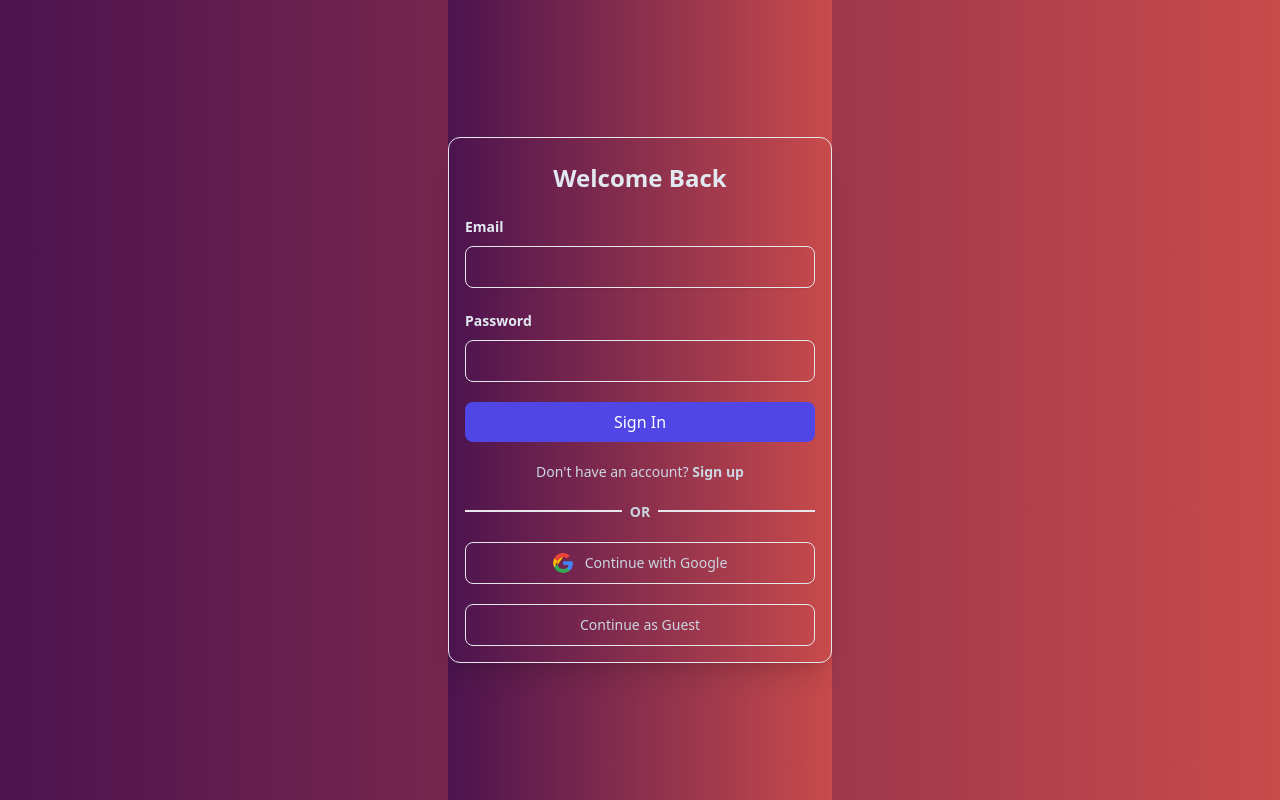
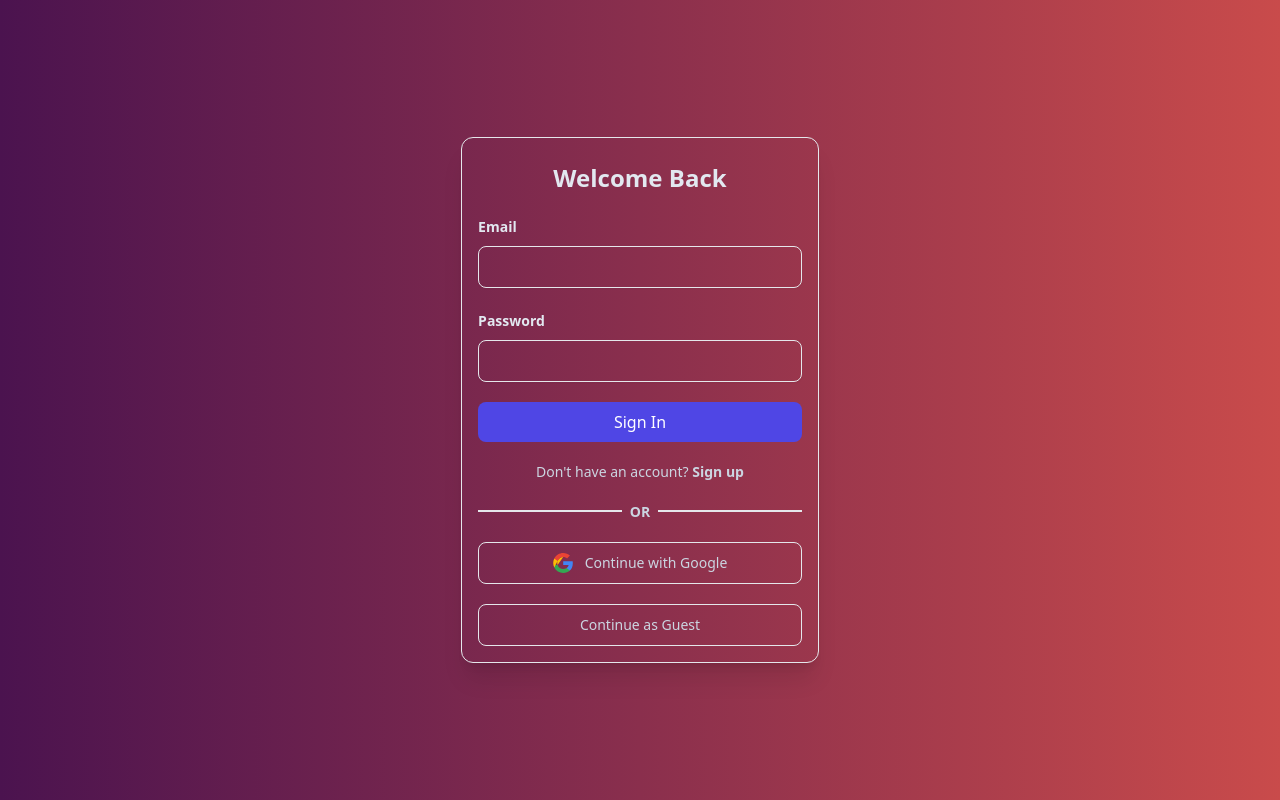
Before and after one commit to MATRIX-02/ScriptQuiz, a React (Vite) app: page / in a window 1280 px wide. Built offline with nearby package versions, Linux system fonts and the light colour scheme; no server answers; the HTML template or start-up script is replaced by a standard one.

Commit message:
fix: css

```diff
--- a/src/App.css
+++ b/src/App.css
@@ -1,3 +1,30 @@
 @tailwind base;
 @tailwind components;
 @tailwind utilities;
+
+*{
+    padding: 0;
+    margin: 0;
+    box-sizing: border-box;
+}
+
+body{
+    scroll-behavior: smooth;
+    background: #c94b4b;
+    background: -webkit-linear-gradient(to left, #c94b4b, #4b134f);
+    background: linear-gradient(to left, #c94b4b, #4b134f);
+}
+
+.scrollbar::-webkit-scrollbar{
+    width: .4rem;
+
+}
+
+.scrollbar::-webkit-scrollbar-track{
+    margin: 5rem 0;
+    background: #242424;
+}
+
+.scrollbar::-webkit-scrollbar-thumb{
+    background: rgb(221, 221, 221);
+}
--- a/src/App.jsx
+++ b/src/App.jsx
@@ -6,7 +6,7 @@ import Home from "./components/home";
 import { AuthProvider } from "./contexts/authContext";
 import { useRoutes } from "react-router-dom";
 
-import './App.css'
+import "./App.css";
 
 function App() {
   const routesArray = [
@@ -30,12 +30,9 @@ function App() {
   let routesElement = useRoutes(routesArray);
   return (
     <AuthProvider>
-
-      <div className=" flex justify-center pt-32 h-full md:pt-0" style={{
-        background: "#c94b4b",
-        background: "-webkit-linear-gradient(to left, #c94b4b, #4b134f)",
-        background: "linear-gradient(to left, #c94b4b, #4b134f)",
-      }}>{routesElement}</div>
+      <div className="flex justify-center h-screen w-full overflow-auto">
+        {routesElement}
+      </div>
     </AuthProvider>
   );
 }
--- a/src/components/auth/login/Login.jsx
+++ b/src/components/auth/login/Login.jsx
@@ -53,8 +53,8 @@ const Login = () => {
     <div>
       {userLoggedIn && <Navigate to={"/home"} replace={true} />}
 
-      <main className="w-full h-screen flex self-center place-content-center place-items-center" style={{  background: "#c94b4b", background: "-webkit-linear-gradient(to left, #c94b4b, #4b134f)", background: "linear-gradient(to left, #c94b4b, #4b134f)" }}>
-        <div className="w-96 text-slate-300 bg-slate space-y-5 p-4 shadow-xl border rounded-xl">
+      <main className="w-full h-screen flex place-content-center place-items-center">
+        <div className="w-full text-slate-300 bg-slate space-y-5 p-4 shadow-xl border rounded-xl">
           <div className="text-center">
             <div className="mt-2">
               <h3 className="text-slate-200 text-xl font-semibold sm:text-2xl">
--- a/src/components/home.jsx
+++ b/src/components/home.jsx
@@ -76,7 +76,7 @@ const Home = () => {
   ) : (
     <motion.div
       layout
-      className="text-2xl font-bold  h-screen w-full flex justify-center items-center font-display"
+      className="text-2xl font-bold font-display h-full w-full flex place-content-center place-items-center"
     >
       <Header showQuestionHandler={showQuestionHandler} />
       {showQuestions && (
@@ -91,9 +91,9 @@ const Home = () => {
         </motion.div>
       )}
 
-      <motion.div layout className="flex w-full justify-center max-h-1/2">
+      <motion.div layout className="flex place-items-center place-content-center w-full justify-center h-full">
         <button
-          className={`text-slate-200 ${
+          className={`text-slate-200 p-1 lg:p-4 ${
             Number(questionNumber) === 1 && "opacity-0"
           }`}
           onClick={handlePreviousQuestion}
@@ -102,7 +102,7 @@ const Home = () => {
           <FaAngleLeft />
         </button>
 
-        <div className="h-auto lg:w-1/2 overflow-auto">
+        <div className="h-4/5 lg:h-2/3 lg:w-1/2 overflow-auto scrollbar rounded-lg">
           <Questions
             questionNumber={questionNumber}
             questionData={questionData[questionNumber - 1]}
@@ -112,7 +112,7 @@ const Home = () => {
         </div>
 
         <button
-          className={`text-slate-200 ${
+          className={`text-slate-200 p-1 lg:p-4 ${
             Number(questionNumber) === 155 && "opacity-0"
           }`}
           onClick={handleNextQuestion}
--- a/src/components/questions/Questions.jsx
+++ b/src/components/questions/Questions.jsx
@@ -152,7 +152,7 @@ const Questions = ({ questionNumber, questionData, completedStatusArray, setComp
           </motion.button>
         </motion.div>
         {body && (
-          <motion.span className="block mt-5 text-slate-400 text-sm font-extralight bg-slate-700 p-4 rounded">
+          <motion.span className="block mt-5 text-slate-400 text-sm font-extralight bg-slate-700 p-4 rounded overflow-auto">
             <Markdown>{body}</Markdown>
           </motion.span>
         )}
```
